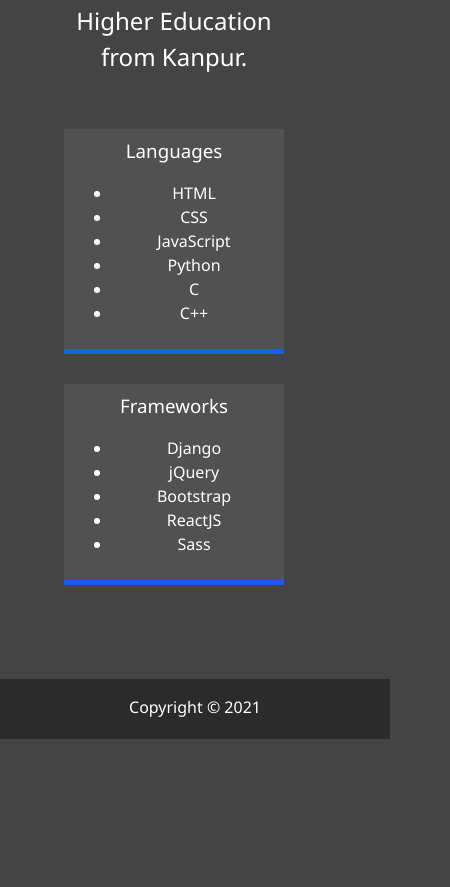
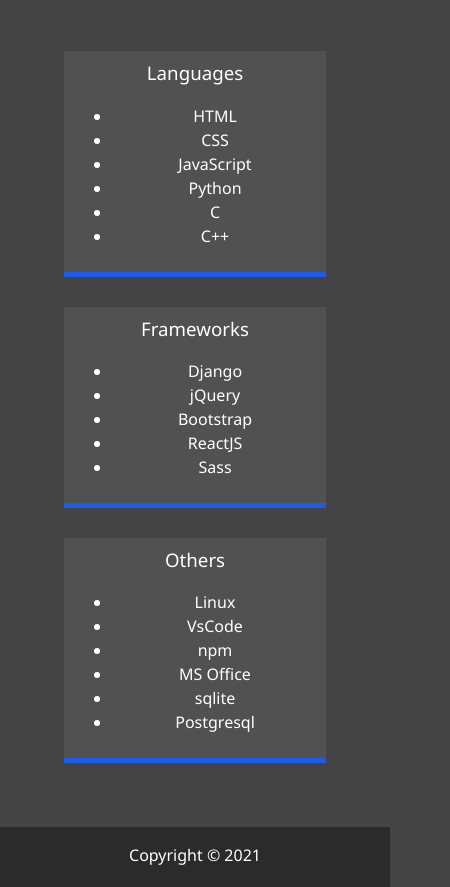
Before and after one commit to itzgaurang/my_portfolio, a plain HTML site: page about.html in a window 390 px wide. Shown: the part 989-1876 px from the top of the page, 450 px wide, since content can reach past the window. Before the commit the page ends 1728 px from the top, so only its background shows below. Drawn offline with Linux system fonts and the light colour scheme.

Commit message:
Updated to make responsive

```diff
--- a/css/main.css
+++ b/css/main.css
@@ -162,7 +162,7 @@
 .about-info {
   display: grid;
   grid-gap: 30px;
-  grid-template-areas: "bio-image bio bio" "job1 job2 job3";
+  grid-template-areas: "bio-image bio bio" "job-1 job-2 job-3";
   grid-template-columns: repeat(3, 1fr); }
   .about-info .bio-image {
     grid-area: bio-image;
@@ -175,11 +175,11 @@
     grid-area: bio;
     font-size: 1.5rem; }
   .about-info .job-1 {
-    grid-area: job1; }
+    grid-area: job-1; }
   .about-info .job-2 {
-    grid-area: job2; }
-  .about-info .job-2 {
-    grid-area: job2; }
+    grid-area: job-2; }
+  .about-info .job-3 {
+    grid-area: job-3; }
   .about-info .job {
     background: #515151;
     padding: 0.5rem;
@@ -286,4 +286,7 @@
   main#home h1 {
     margin-top: 10vh; }
   .projects {
+    grid-template-columns: 1fr; }
+  .about-info {
+    grid-template-areas: "bio-image" "bio" "job-1" "job-2" "job-3";
     grid-template-columns: 1fr; } }
```
